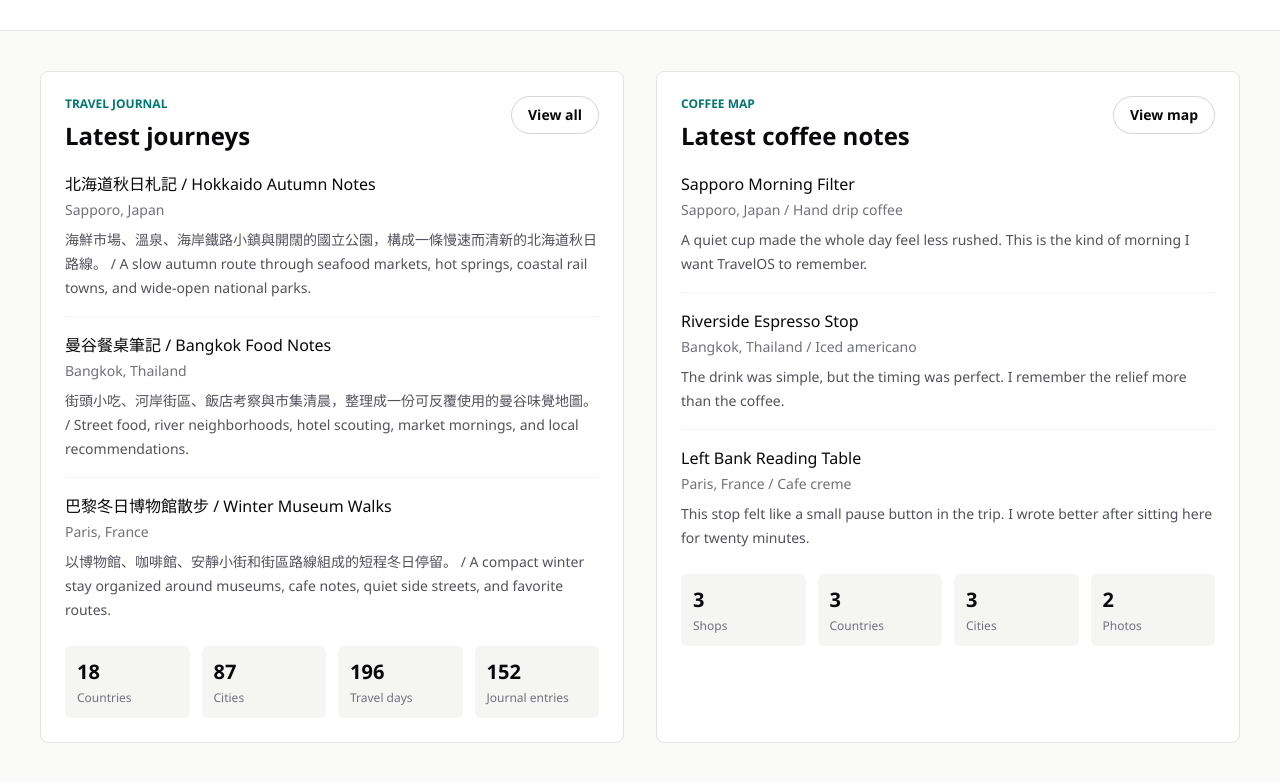
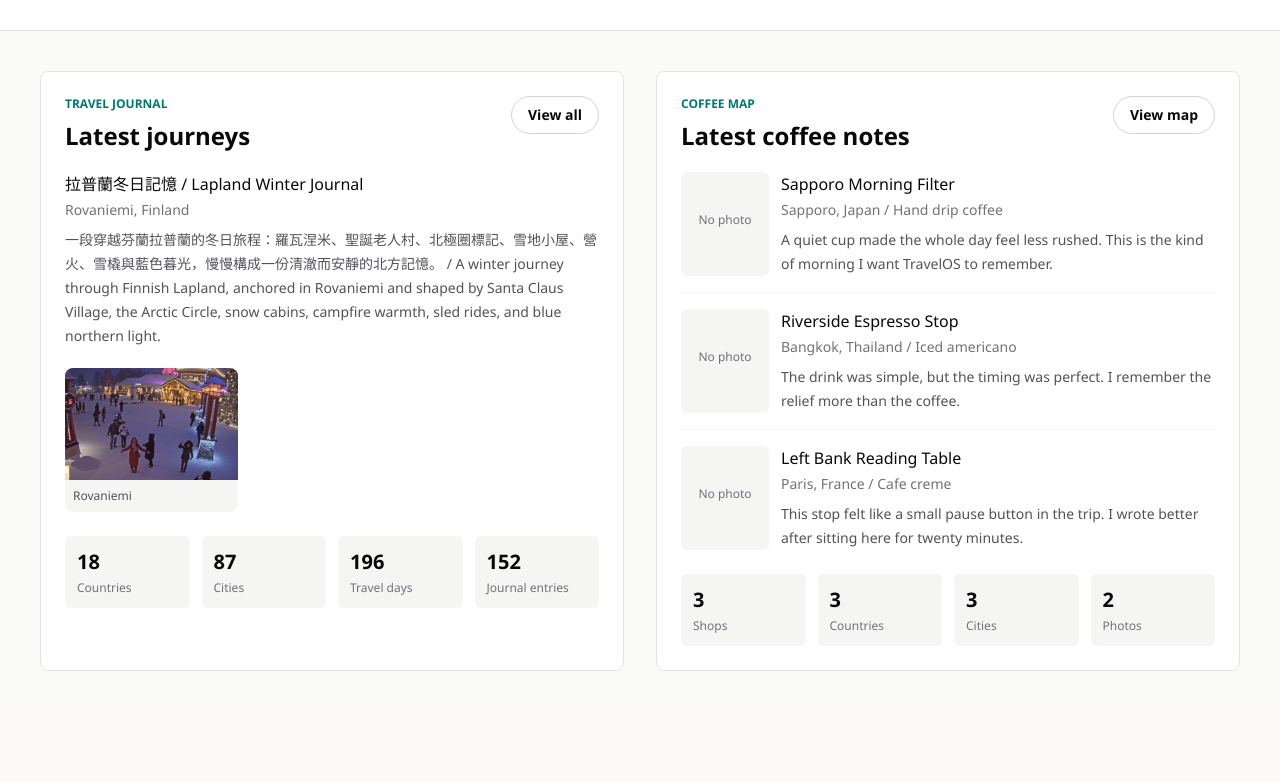
Before and after one commit to c8vzn4ym5g-ai/travelos2, a Next.js app: page / in a window 1280 px wide. Shown: the part 574-1356 px from the top of the page. After the commit the page ends 1285 px from the top, so only its background shows below. Built offline with nearby package versions, Linux system fonts and the light colour scheme.

Commit message:
Add homepage photo previews

```diff
--- a/app/page.tsx
+++ b/app/page.tsx
@@ -1,7 +1,8 @@
 import Link from "next/link";
 import { getCoffeeShopsByVisitDate, getCoffeeStats } from "@/lib/coffee";
 import { readCoffeeContent } from "@/lib/coffee-store";
-import { getTripsByStartDate } from "@/lib/trips";
+import { readContent } from "@/lib/editable-store";
+import type { CoffeePhoto, CoffeeShopListItem, Photo, TripDetail } from "@/lib/types";
 
 export const dynamic = "force-dynamic";
 
@@ -45,11 +46,102 @@ const sessions = [
   },
 ];
 
+function isRenderablePhoto(photo: Photo | CoffeePhoto) {
+  return photo.storageKey.startsWith("http") || photo.storageKey.startsWith("/");
+}
+
+function getTripCoverPhoto(trip: TripDetail) {
+  return (
+    trip.photos.find((photo) => photo.id === trip.coverPhotoId && isRenderablePhoto(photo)) ??
+    trip.photos.find(isRenderablePhoto) ??
+    null
+  );
+}
+
+function getCoffeeCoverPhoto(shop: CoffeeShopListItem) {
+  return shop.coverPhoto;
+}
+
+function PhotoStrip({
+  items,
+}: {
+  items: { alt: string; href: string; label: string; src: string }[];
+}) {
+  if (items.length === 0) {
+    return null;
+  }
+
+  return (
+    <div className="mt-5 grid grid-cols-3 gap-2">
+      {items.slice(0, 3).map((item) => (
+        <Link className="group overflow-hidden rounded-lg bg-stone-100" href={item.href} key={`${item.href}-${item.src}`}>
+          {/* eslint-disable-next-line @next/next/no-img-element */}
+          <img alt={item.alt} className="h-24 w-full object-cover transition group-hover:scale-105 sm:h-28" src={item.src} />
+          <p className="truncate px-2 py-2 text-xs font-medium text-zinc-600">{item.label}</p>
+        </Link>
+      ))}
+    </div>
+  );
+}
+
+function LatestCoffeeItem({ shop }: { shop: CoffeeShopListItem }) {
+  const coverPhoto = getCoffeeCoverPhoto(shop);
+
+  return (
+    <article className="grid gap-3 border-b border-zinc-100 pb-4 last:border-0 last:pb-0 sm:grid-cols-[5.5rem_1fr]">
+      <Link className="overflow-hidden rounded-md bg-stone-100" href={`/coffee/${shop.slug}`}>
+        {coverPhoto ? (
+          // eslint-disable-next-line @next/next/no-img-element
+          <img alt={coverPhoto.caption ?? shop.name} className="h-24 w-full object-cover" src={coverPhoto.storageKey} />
+        ) : (
+          <div className="grid h-24 place-items-center px-2 text-center text-xs text-zinc-500">No photo</div>
+        )}
+      </Link>
+      <div>
+        <p className="font-medium">{shop.name}</p>
+        <p className="mt-1 text-sm text-zinc-500">
+          {shop.city}, {shop.country} / {shop.coffeeOrdered}
+        </p>
+        <p className="mt-2 text-sm leading-6 text-zinc-600">{shop.lifeNote}</p>
+      </div>
+    </article>
+  );
+}
+
 export default async function Home() {
+  const { content: travelContent } = await readContent();
   const { content: coffeeContent } = await readCoffeeContent();
   const coffeeStats = getCoffeeStats(coffeeContent.shops);
-  const latestTrips = getTripsByStartDate().slice(0, 3);
+  const trips = [...travelContent.trips].sort((first, second) => second.startDate.localeCompare(first.startDate));
+  const publicTrips = trips.filter((trip) => trip.visibility !== "private");
+  const visibleTrips = (publicTrips.length > 0 ? publicTrips : trips).slice(0, 3);
   const latestCoffee = getCoffeeShopsByVisitDate(coffeeContent.shops).slice(0, 3);
+  const travelPhotoStrip = visibleTrips
+    .map((trip) => {
+      const photo = getTripCoverPhoto(trip);
+      return photo
+        ? {
+            alt: photo.caption ?? trip.title,
+            href: `/trips/${trip.slug}`,
+            label: trip.city,
+            src: photo.storageKey,
+          }
+        : null;
+    })
+    .filter((item): item is { alt: string; href: string; label: string; src: string } => Boolean(item));
+  const coffeePhotoStrip = latestCoffee
+    .map((shop) => {
+      const photo = getCoffeeCoverPhoto(shop);
+      return photo
+        ? {
+            alt: photo.caption ?? shop.name,
+            href: `/coffee/${shop.slug}`,
+            label: shop.city,
+            src: photo.storageKey,
+          }
+        : null;
+    })
+    .filter((item): item is { alt: string; href: string; label: string; src: string } => Boolean(item));
 
   return (
     <main className="min-h-screen bg-stone-50 text-zinc-950">
@@ -112,7 +204,7 @@ export default async function Home() {
             </Link>
           </div>
           <div className="mt-5 space-y-4">
-            {latestTrips.map((trip) => (
+            {visibleTrips.map((trip) => (
               <article className="border-b border-zinc-100 pb-4 last:border-0 last:pb-0" key={trip.id}>
                 <p className="font-medium">{trip.title}</p>
                 <p className="mt-1 text-sm text-zinc-500">
@@ -122,6 +214,7 @@ export default async function Home() {
               </article>
             ))}
           </div>
+          <PhotoStrip items={travelPhotoStrip} />
           <div className="mt-6 grid grid-cols-2 gap-3 sm:grid-cols-4">
             {travelStats.map((item) => (
               <div className="rounded-md bg-stone-100 px-3 py-3" key={item.label}>
@@ -143,15 +236,10 @@ export default async function Home() {
           </div>
           <div className="mt-5 space-y-4">
             {latestCoffee.map((shop) => (
-              <article className="border-b border-zinc-100 pb-4 last:border-0 last:pb-0" key={shop.id}>
-                <p className="font-medium">{shop.name}</p>
-                <p className="mt-1 text-sm text-zinc-500">
-                  {shop.city}, {shop.country} / {shop.coffeeOrdered}
-                </p>
-                <p className="mt-2 text-sm leading-6 text-zinc-600">{shop.lifeNote}</p>
-              </article>
+              <LatestCoffeeItem key={shop.id} shop={shop} />
             ))}
           </div>
+          <PhotoStrip items={coffeePhotoStrip} />
           <div className="mt-6 grid grid-cols-2 gap-3 sm:grid-cols-4">
             <div className="rounded-md bg-stone-100 px-3 py-3">
               <p className="text-xl font-semibold">{coffeeStats.shops}</p>
```
